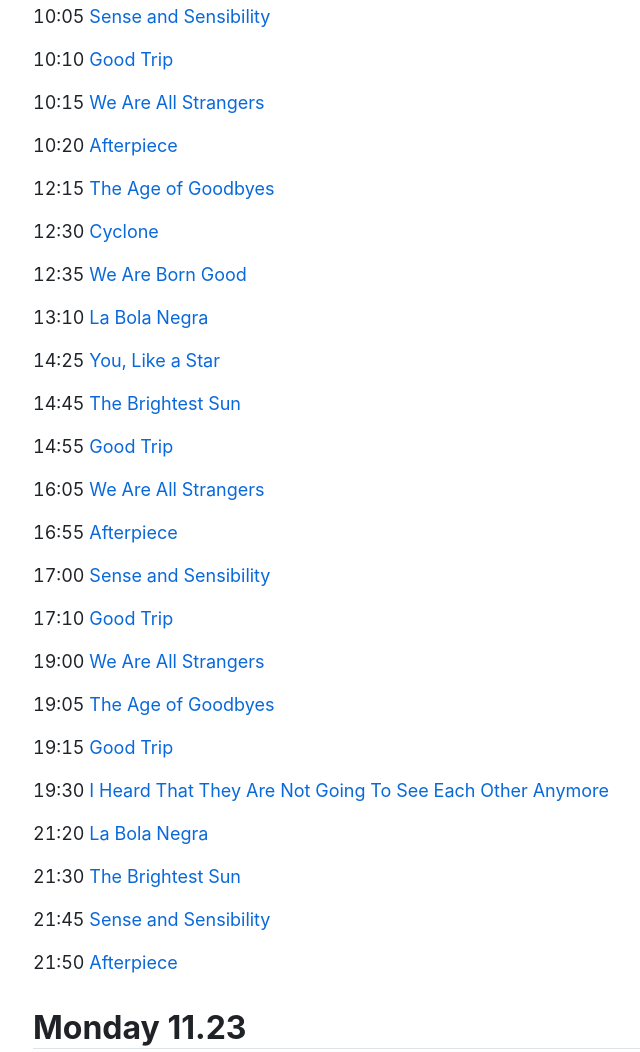
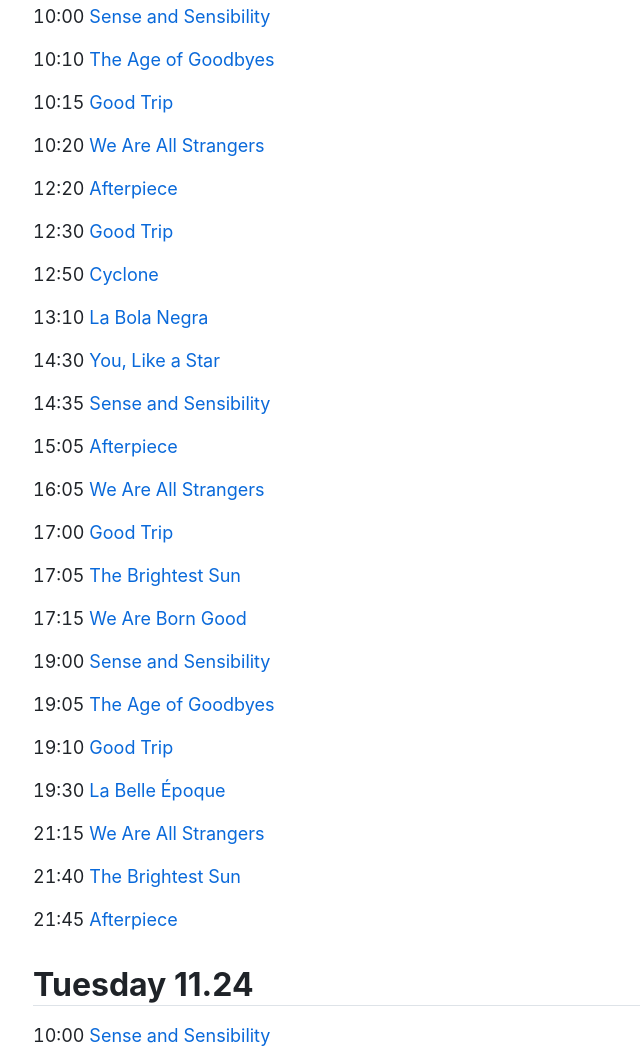
Before and after one commit to curiousleo/goldenscene.today, a plain HTML site: page index.html in a window 1280 px wide. Shown: the part 134-1186 px from the top of the page, without its empty margins (95-735 px from the left). Drawn offline with Linux system fonts and the light colour scheme.

Commit message:
Automatic update

```diff
--- a/index.html
+++ b/index.html
@@ -24,32 +24,6 @@
         <main>
             <section>
                 <h1>Today</h1>
-                <p>10:05 <a href="https://goldenscene.com/movie/e05db7d1-9564-4df4-a025-9e0c37c953b7">Sense and Sensibility</a>
-                <p>10:10 <a href="https://goldenscene.com/movie/dc1abad1-7960-4ea6-aeee-4a92fd383167">Good Trip</a>
-                <p>10:15 <a href="https://goldenscene.com/movie/ca700940-1151-443e-8276-60e41c8629bd">We Are All Strangers</a>
-                <p>10:20 <a href="https://goldenscene.com/movie/94822d3c-d4e9-4ca8-ab73-d0b879c20564">Afterpiece</a>
-                <p>12:15 <a href="https://goldenscene.com/movie/01cd372d-9c41-4293-9fc5-b55f11ce22b2">The Age of Goodbyes</a>
-                <p>12:30 <a href="https://goldenscene.com/movie/d5de535a-a90b-4c4c-a912-c1b3535d6911">Cyclone</a>
-                <p>12:35 <a href="https://goldenscene.com/movie/43ef003b-6d62-4486-89e3-e735c08c34e5">We Are Born Good</a>
-                <p>13:10 <a href="https://goldenscene.com/movie/c5fadce3-bdd6-4b19-9a0b-e84d12a97ab3">La Bola Negra</a>
-                <p>14:25 <a href="https://goldenscene.com/movie/8b64744c-5175-443c-ac1b-15035d161844">You, Like a Star</a>
-                <p>14:45 <a href="https://goldenscene.com/movie/63024e14-d406-4c70-8db2-5a5fefc8f944">The Brightest Sun</a>
-                <p>14:55 <a href="https://goldenscene.com/movie/dc1abad1-7960-4ea6-aeee-4a92fd383167">Good Trip</a>
-                <p>16:05 <a href="https://goldenscene.com/movie/ca700940-1151-443e-8276-60e41c8629bd">We Are All Strangers</a>
-                <p>16:55 <a href="https://goldenscene.com/movie/94822d3c-d4e9-4ca8-ab73-d0b879c20564">Afterpiece</a>
-                <p>17:00 <a href="https://goldenscene.com/movie/e05db7d1-9564-4df4-a025-9e0c37c953b7">Sense and Sensibility</a>
-                <p>17:10 <a href="https://goldenscene.com/movie/dc1abad1-7960-4ea6-aeee-4a92fd383167">Good Trip</a>
-                <p>19:00 <a href="https://goldenscene.com/movie/ca700940-1151-443e-8276-60e41c8629bd">We Are All Strangers</a>
-                <p>19:05 <a href="https://goldenscene.com/movie/01cd372d-9c41-4293-9fc5-b55f11ce22b2">The Age of Goodbyes</a>
-                <p>19:15 <a href="https://goldenscene.com/movie/dc1abad1-7960-4ea6-aeee-4a92fd383167">Good Trip</a>
-                <p>19:30 <a href="https://goldenscene.com/movie/3375a680-4e5b-4921-8e02-579d2df2c883">I Heard That They Are Not Going To See Each Other Anymore</a>
-                <p>21:20 <a href="https://goldenscene.com/movie/c5fadce3-bdd6-4b19-9a0b-e84d12a97ab3">La Bola Negra</a>
-                <p>21:30 <a href="https://goldenscene.com/movie/63024e14-d406-4c70-8db2-5a5fefc8f944">The Brightest Sun</a>
-                <p>21:45 <a href="https://goldenscene.com/movie/e05db7d1-9564-4df4-a025-9e0c37c953b7">Sense and Sensibility</a>
-                <p>21:50 <a href="https://goldenscene.com/movie/94822d3c-d4e9-4ca8-ab73-d0b879c20564">Afterpiece</a>
-            </section>
-            <section>
-                <h1>Monday 11.23</h1>
                 <p>10:00 <a href="https://goldenscene.com/movie/e05db7d1-9564-4df4-a025-9e0c37c953b7">Sense and Sensibility</a>
                 <p>10:10 <a href="https://goldenscene.com/movie/01cd372d-9c41-4293-9fc5-b55f11ce22b2">The Age of Goodbyes</a>
                 <p>10:15 <a href="https://goldenscene.com/movie/dc1abad1-7960-4ea6-aeee-4a92fd383167">Good Trip</a>
@@ -211,8 +185,8 @@
             </section>
             <section>
                 <h1>Sunday 11.29</h1>
+                <p>09:55 <a href="https://goldenscene.com/movie/4cae3b94-a43c-46b1-a617-ad4c0f9ec6f4">Spare Queens</a>
                 <p>09:55 <a href="https://goldenscene.com/movie/e05db7d1-9564-4df4-a025-9e0c37c953b7">Sense and Sensibility</a>
-                <p>09:55 <a href="https://goldenscene.com/movie/4cae3b94-a43c-46b1-a617-ad4c0f9ec6f4">Spare Queens</a>
                 <p><del>10:00 <a href="https://goldenscene.com/movie/dc1abad1-7960-4ea6-aeee-4a92fd383167">Good Trip</a></del>
                 <p>10:05 <a href="https://goldenscene.com/movie/8b64744c-5175-443c-ac1b-15035d161844">You, Like a Star</a>
                 <p>11:40 <a href="https://goldenscene.com/movie/11b523e7-05c3-4568-8f78-386bb9400afc">Lan Yu (4K Restored Version)</a>
```
